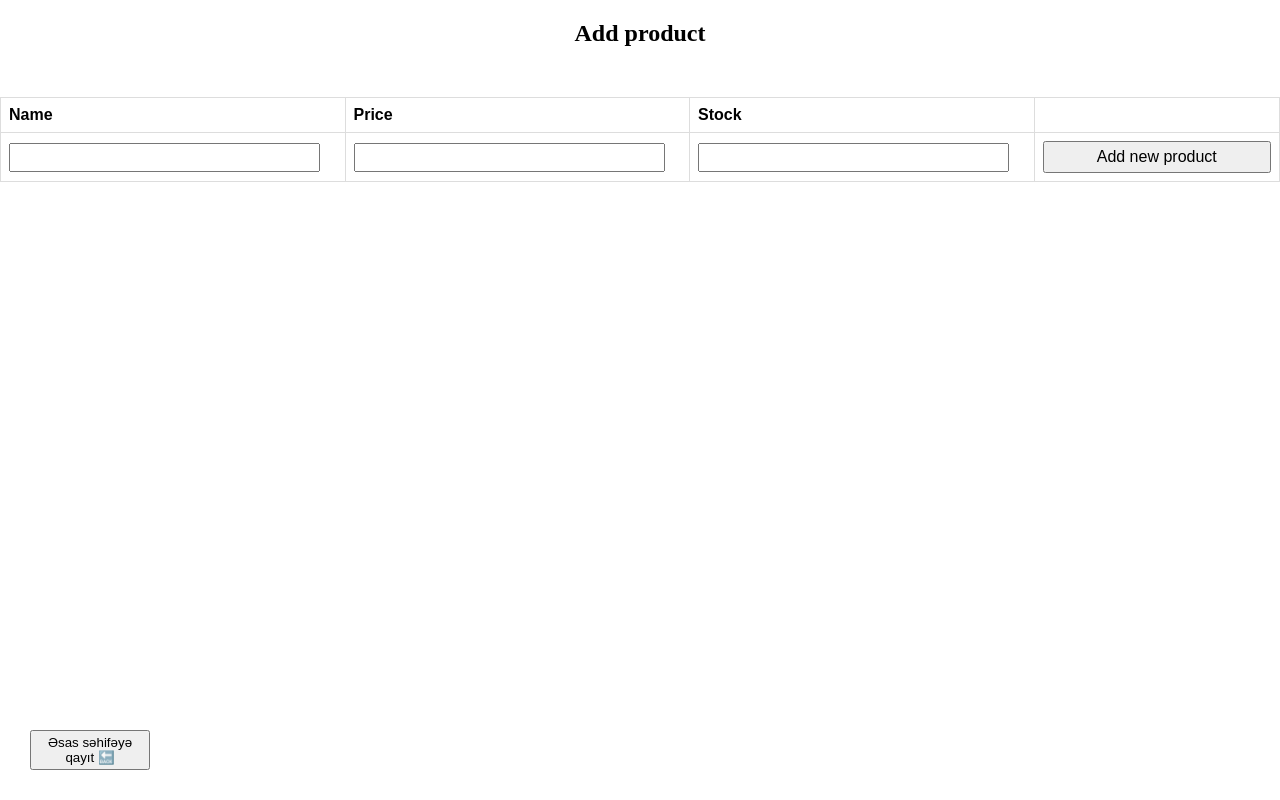
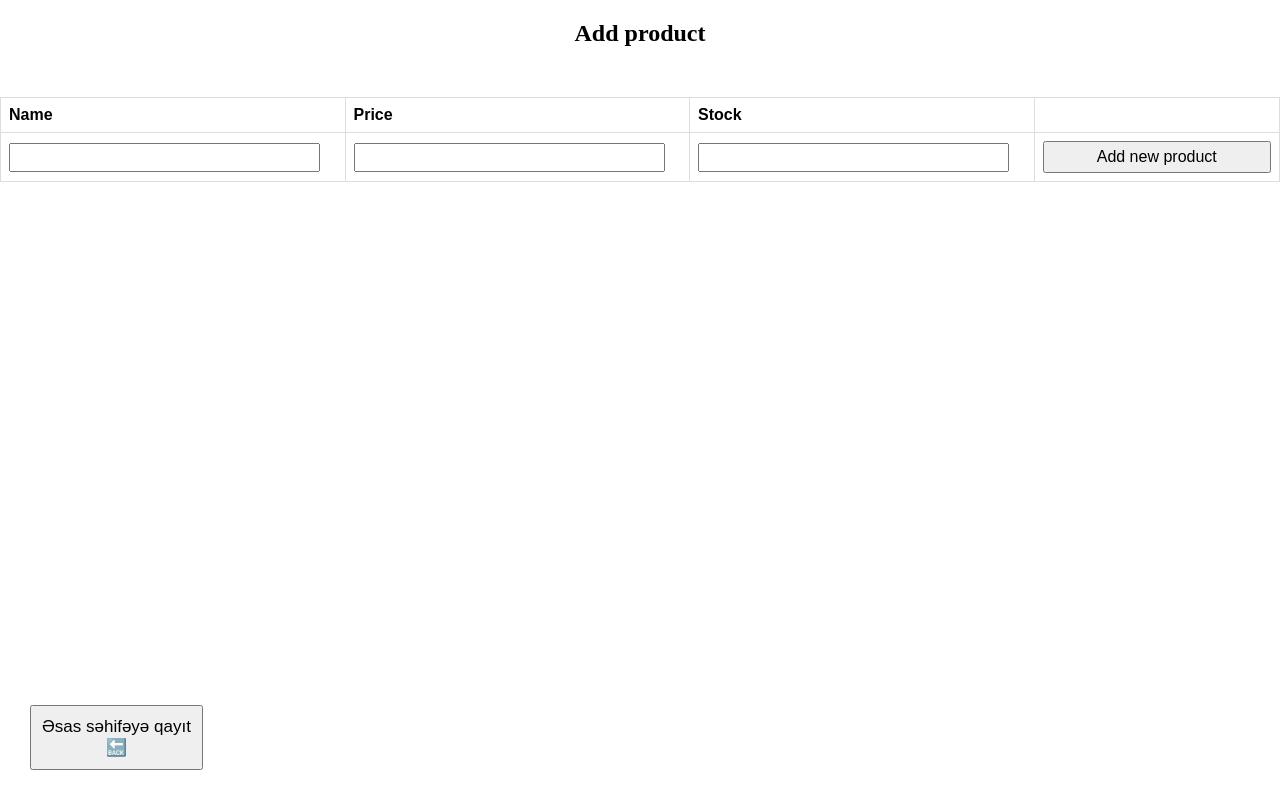
Before and after one commit to ibadzadee/js_class_deneme, a plain HTML site: page add.html in a window 1280 px wide. Drawn offline with nearby package versions, Linux system fonts and the light colour scheme.

Commit message:
structur

```diff
--- a/add.html
+++ b/add.html
@@ -44,7 +44,7 @@
         <p>Bütün xanaları doldurmaq mütləqdir!</p>
     </div>
 
-    <button id="return"><a href='./index.html'> Əsas səhifəyə qayıt 🔙 </a></button>
+    <button id = "return"><a href='./index.html'> Əsas səhifəyə qayıt <div>🔙</div> </a></button>
 
 
     <script src="https://cdn.jsdelivr.net/npm/axios/dist/axios.min.js"></script>
--- a/js/add.js
+++ b/js/add.js
@@ -11,7 +11,9 @@ addBtn.addEventListener("click" , ()=>{
         error.style.display = "flex"
     }
     else{
+        error.style.display = "none"
         spinner.style.display = "flex"
+
         axios.post(`https://northwind.vercel.app/api/products`,
         {
             name : name.value,
--- a/style.css
+++ b/style.css
@@ -90,10 +90,12 @@ input {
 }
 #return{
   position: fixed;
+  display: flex;
+  flex-direction: column;
   bottom: 30px;
   left: 30px;
-  height: 40px;
-  width: 120px;
+  padding: 10px;
+  font-size: 17px;
 }
 .loader{
   display: flex;
```
Also changed, not shown: info.html (+1 -1 lines), update.html (+3 -3 lines), index.html (line endings or trailing spaces).
